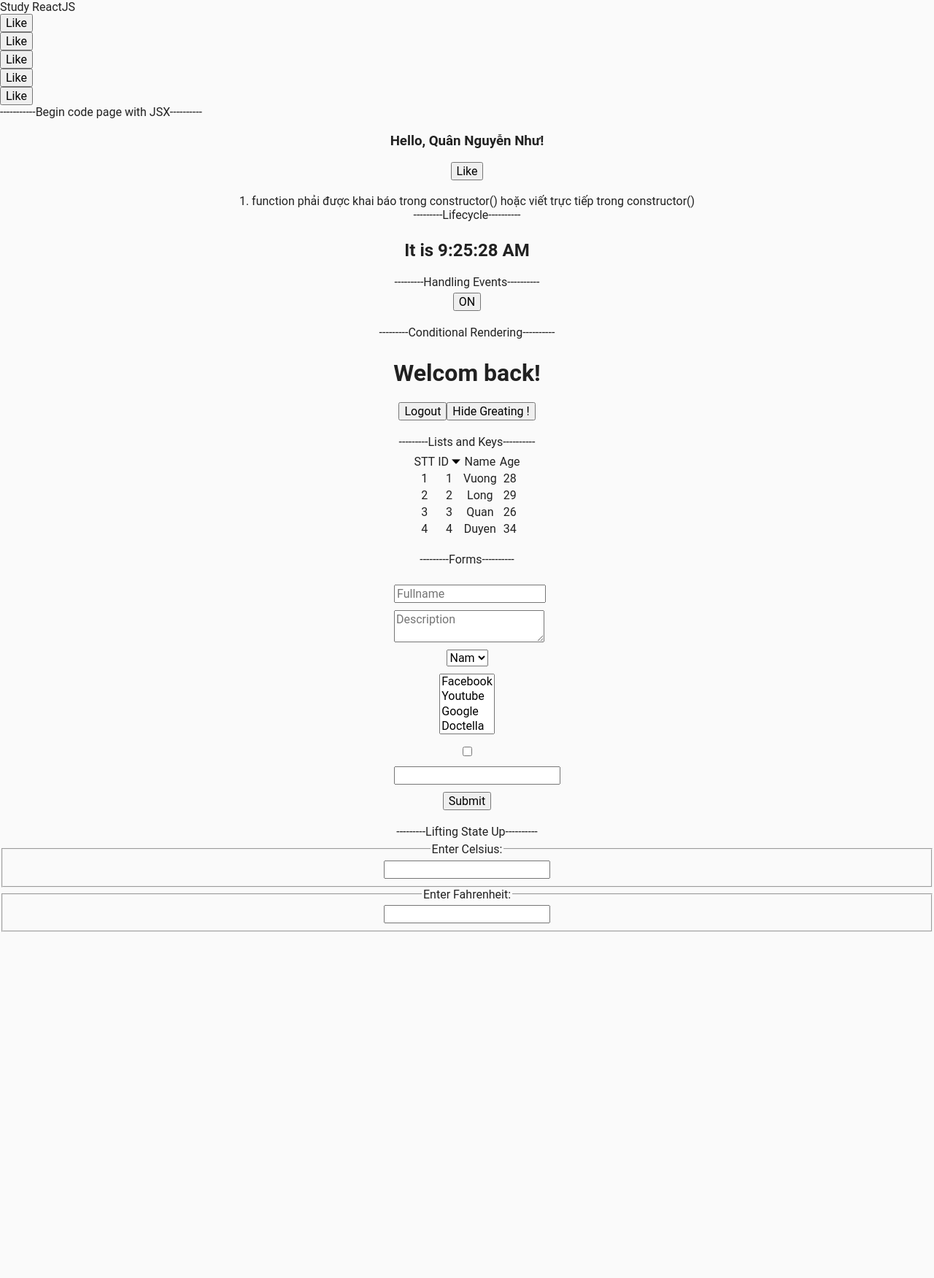
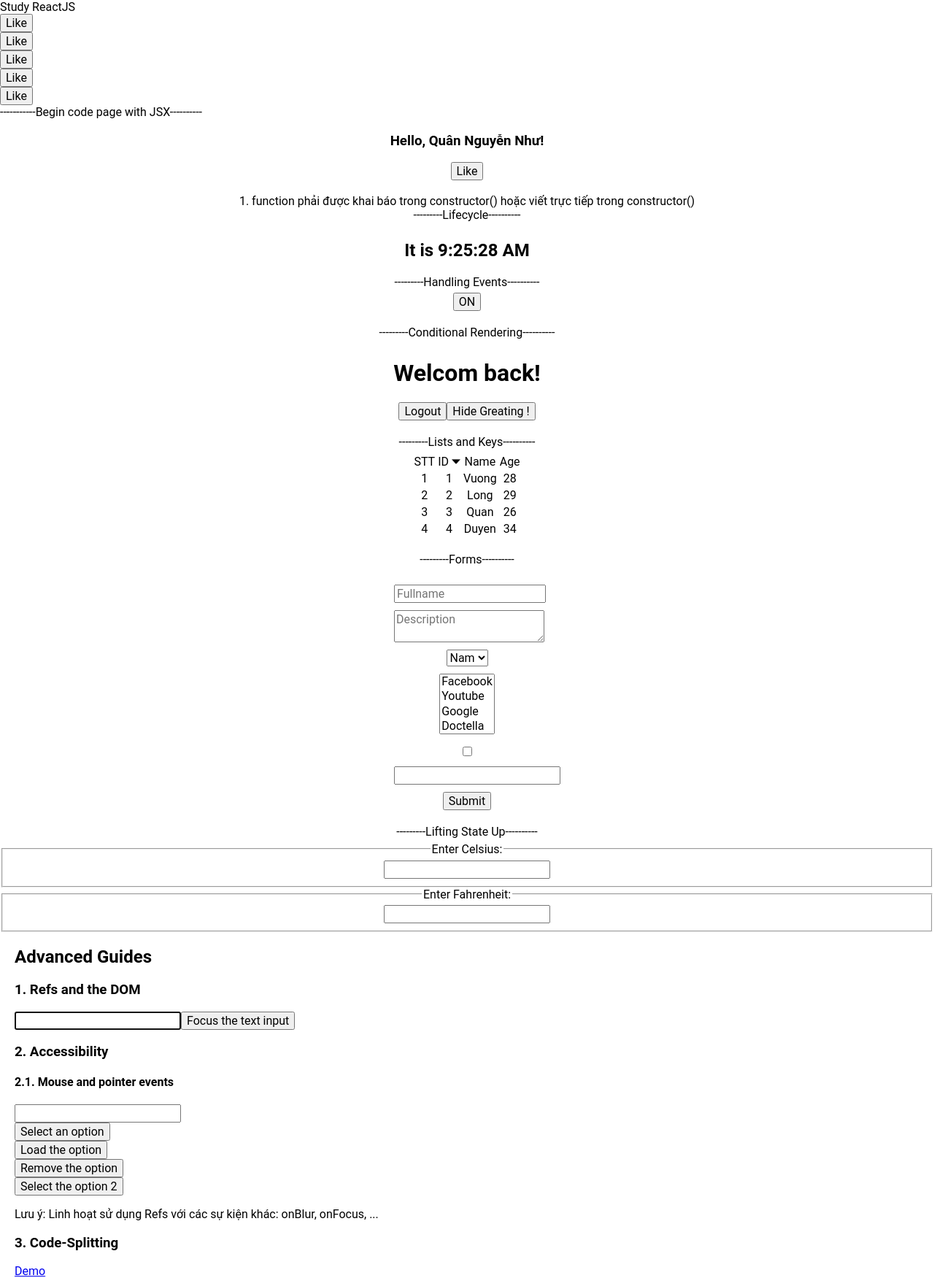
Before and after one commit to quannn82/reactjs, a PHP site: page / in a window 1280 px wide. Shown: the whole page at 73% size. Before the commit the page ends 1277 px from the top, so only its background shows below. Run offline with PHP 8.4, Linux system fonts and the light colour scheme; some libraries are stand-ins or nearby versions.

Commit message:
Upd demo

```diff
--- a/assets/css/styles.css
+++ b/assets/css/styles.css
@@ -1,5 +1,6 @@
 #page-content {
   text-align: center;
+  margin-bottom: 500px;
 }
 .item-home {
   margin-bottom: 20px;
@@ -30,3 +31,19 @@
 .list-member {
   margin: 0 auto;
 }
+.advanced-content {
+  text-align: left;
+  padding: 0 20px;
+}
+.box-demo-1 {
+  position: relative;
+  width: 200px;
+}
+.box-demo-1 .toggle-box {
+  position: absolute;
+  top: 15px;
+  left: 30px;
+  border: 1px solid #333;
+  width: 100px;
+  background: #ccc;
+}
--- a/assets/js/react.component.js
+++ b/assets/js/react.component.js
@@ -538,6 +538,145 @@ class BoilTemperature extends React.Component {
     );
   }
 }
+
+class CustomTextInput extends React.Component {
+  constructor(props) {
+    super(props);
+    //this.textInput = React.createRef();
+    this.focusTextInput = this.focusTextInput.bind(this);
+  }
+  componentDidMount() {
+    //this.textInput.current.focusTextInput();
+  }
+  focusTextInput() {
+    this.props.inputRef.current.focus();
+    //console.log(this.textInput.current.value);
+  }
+  render() {
+    const refFan = React.createRef();
+    return(
+      <div>
+        <input type="text" ref={this.props.inputRef} />
+        <input type="button" value="Focus the text input" onClick={this.focusTextInput} />
+      </div>
+    );
+  }
+}
+// function CustomTextInput(props) {
+//   let textInput = React.createRef();
+//   function focusTextInput() {
+//     textInput.current.focus();
+//   }
+//   return(
+//       <div>
+//         <input type="text" ref={textInput} />
+//         <input type="button" value="Focus the text input" onClick={focusTextInput} />
+//       </div>
+//     );
+// }
+class AutoFocusTextInput  extends React.Component {
+  constructor(props) {
+    super(props);
+    this.textInput = React.createRef();
+  }
+  componentDidMount() {
+    //this.textInput.current.focusTextInput();
+    this.textInput.current.focus();
+  }
+  render() {
+    return (
+      <CustomTextInput inputRef={this.textInput} />
+    );
+  }
+}
+
+class OuterClickExample extends React.Component {
+  constructor() {
+    super();
+    this.toggleContainer = React.createRef();
+    this.state = {
+      name: '',
+      isOpen: false,
+      isOpen2: false
+    };
+    this.onClickHandler = this.onClickHandler.bind(this);
+    this.onClickHandler2 = this.onClickHandler2.bind(this);
+    this.onClickOutsideHandler = this.onClickOutsideHandler.bind(this);
+    this.handleInput = this.handleInput.bind(this);
+    this.onBlurHandler = this.onBlurHandler.bind(this);
+    this.onFocusHandler = this.onFocusHandler.bind(this);
+  }
+  componentDidMount() {
+    window.addEventListener('click', this.onClickOutsideHandler);
+  }
+
+  componentWillUnmount() {
+    window.removeEventListener('click', this.onClickOutsideHandler);
+  }
+  onClickHandler() {
+    this.setState(currentState => ({
+      isOpen: !currentState.isOpen
+    }));
+  }
+  onClickHandler2() {
+    this.setState(currentState => ({
+      isOpen2: !currentState.isOpen2
+    }));
+  }
+  handleInput(e) {
+    this.setState({name: e.target.value});
+  }
+  onClickOutsideHandler(e) {
+    if (this.state.isOpen2 && !this.toggleContainer.current.contains(e.target)) {
+      this.setState({ isOpen2: false });
+    }
+  }
+  // We close the popover on the next tick by using setTimeout.
+  // This is necessary because we need to first check if
+  // another child of the element has received focus as
+  // the blur event fires prior to the new focus event.
+  onBlurHandler() {console.log('Blur');
+    this.setState({
+      isOpen: false
+    });
+  }
+
+  // If a child receives focus, do not close the popover.
+  onFocusHandler() {console.log('Focus');
+    //clearTimeout(this.timeOutId);
+  }
+  render() {
+    return(
+      <div>
+        <div onBlur={this.onBlurHandler} onFocus={this.onFocusHandler} className="box-demo-1">
+          <input type="text" value={this.state.name} onChange={this.handleInput} /><br/>
+          <button onClick={this.onClickHandler} aria-haspopup="true" aria-expanded={this.state.isOpen}>Select an option</button>
+          {this.state.isOpen ? (
+            <ul className="toggle-box">
+              <li>Option 1</li>
+              <li>Option 2</li>
+              <li>Option 3</li>
+            </ul>
+          ) : null}
+        </div>
+        <button>Load the option</button><br/>
+        <button>Remove the option</button><br/>
+        <div className="box-demo-1" ref={this.toggleContainer}>
+          <button onClick={this.onClickHandler2}>Select the option 2</button>
+          {this.state.isOpen2 ? (
+            <ul className="toggle-box">
+              <li>Option 1</li>
+              <li>Option 2</li>
+              <li>Option 3</li>
+            </ul>
+          ) : null}
+        </div>
+        <p>Lưu ý: Linh hoạt sử dụng Refs với các sự kiện khác: onBlur, onFocus, ... </p>
+      </div>
+    );
+  }
+}
+
 class MyApp extends React.Component {
   render() {
     return (
@@ -568,6 +707,17 @@ class MyApp extends React.Component {
         <div className="item-home">
           <div className="title">---------Lifting State Up----------</div>
           <BoilTemperature />
+        </div>
+
+        <div className="advanced-content">
+          <h2 className="title">Advanced Guides</h2>
+          <h3>1. Refs and the DOM</h3>
+          <AutoFocusTextInput />
+          <h3>2. Accessibility</h3>
+          <h4>2.1. Mouse and pointer events</h4>
+          <OuterClickExample  />
+
+          <h3>3. Code-Splitting</h3><span><a href="assets/themes/demo-1.php">Demo</a></span>
 
         </div>
       </div>
--- a/index.php
+++ b/index.php
@@ -5,12 +5,12 @@
     <link href="assets/css/styles.css" rel="stylesheet" type="text/css"/>
 
     <script src="https://code.jquery.com/jquery-2.2.4.min.js"></script>
-    <script src="angular/angular.min.js" type="text/javascript"></script>
+    <!-- <script src="angular/angular.min.js" type="text/javascript"></script>
     <script src="angular/angular-ui.min.js" type="text/javascript"></script>
     <script src="angular/angular-animate.min.js" type="text/javascript"></script>
     <script src="angular/angular-aria.min.js" type="text/javascript"></script>
     <script src="angular/angular-messages.min.js" type="text/javascript"></script>
-    <script src="angular/material/angular-material.min.js" type="text/javascript"></script>
+    <script src="angular/material/angular-material.min.js" type="text/javascript"></script> -->
 
     <!-- Don't use this in production: -->
     <script src="https://unpkg.com/babel-standalone@6.15.0/babel.min.js"></script>
@@ -38,6 +38,6 @@
 
     <!-- Load our React component. -->
     <script type="text/babel" src="assets/js/react.component.js"></script>
-    <script src="controller/index.controller.js"></script>
+    <!-- <script src="controller/index.controller.js"></script> -->
 </body>
 </html>
```
Also changed, not shown: assets/js/demo-1.js (added, +12 -0 lines), assets/themes/demo-1.php (added, +27 -0 lines), guide.php (added, +32 -0 lines), assets/css/demo-1.css (added).
